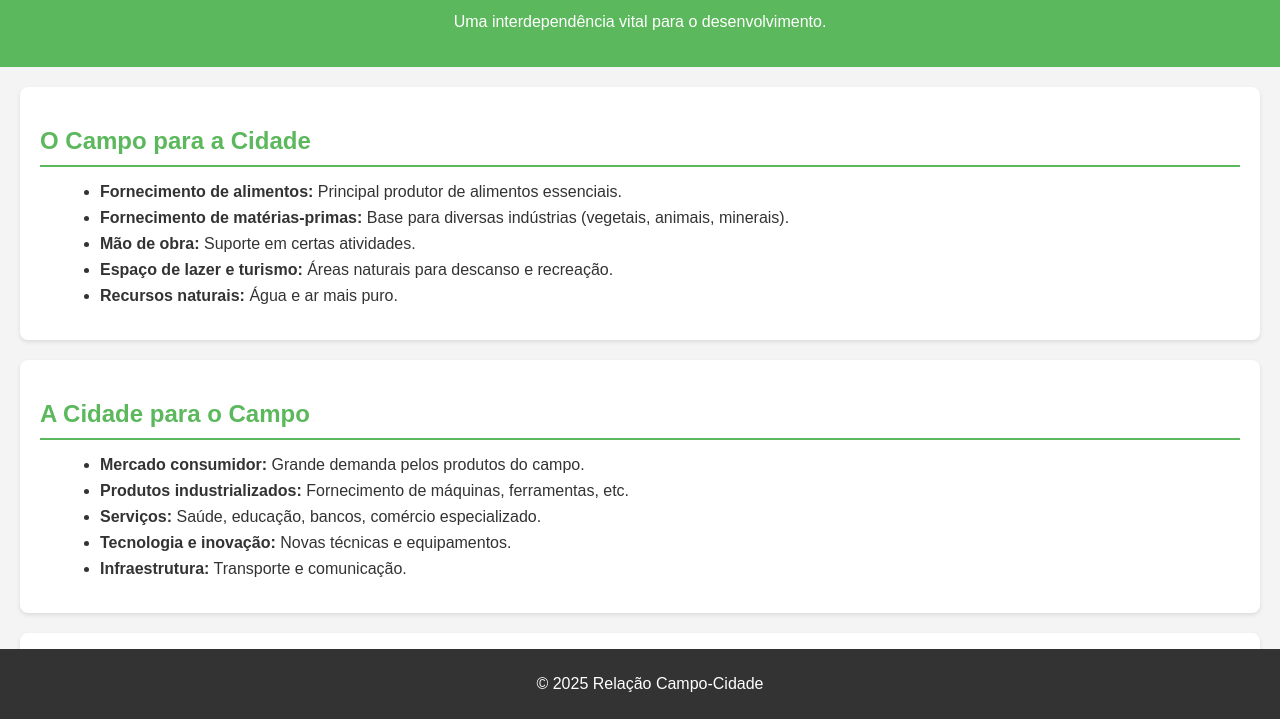
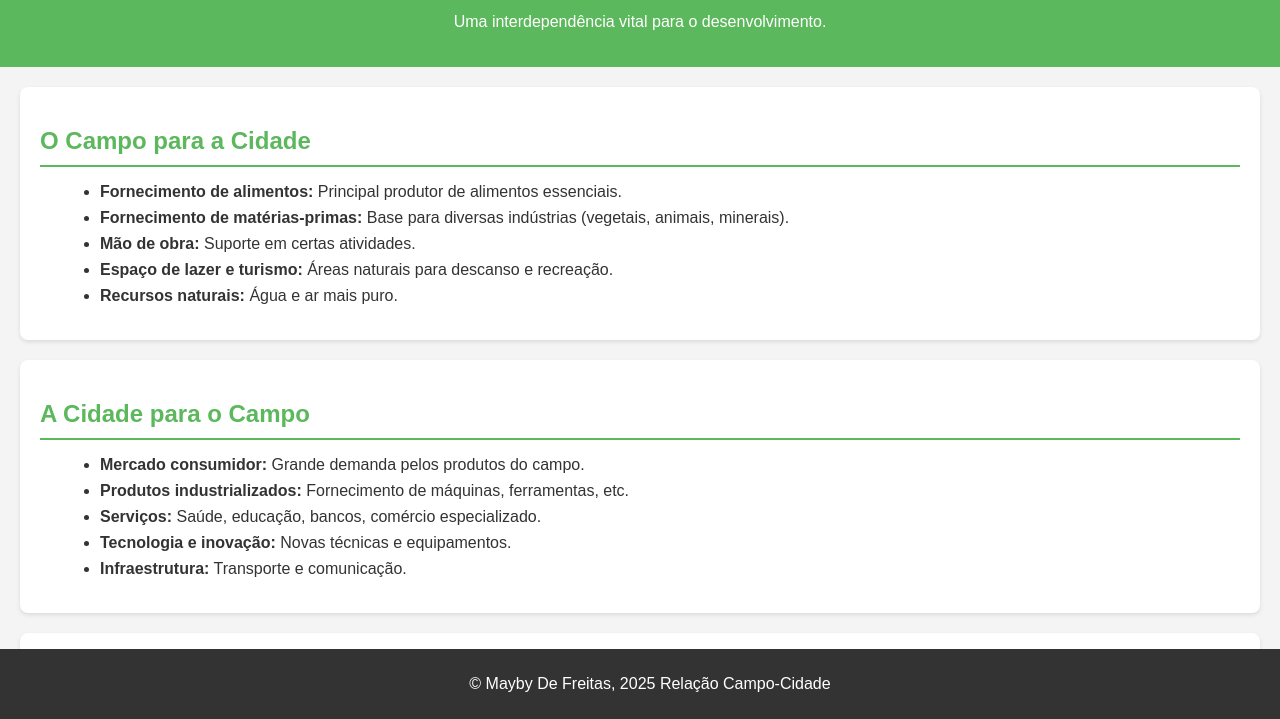
Before and after one commit to mab1ly/agrinhoo, a plain HTML site: page index.html in a window 1280 px wide. Shown: the part 81-800 px from the top of the page. Drawn offline with Linux system fonts and the light colour scheme.

Commit message:
Add files via upload

```diff
--- a/index.html
+++ b/index.html
@@ -48,7 +48,7 @@
     </section>
 
     <footer>
-        <p>&copy; 2025 Relação Campo-Cidade</p>
+        <p>&copy; Mayby De Freitas, 2025 Relação Campo-Cidade</p>
     </footer>
 </body>
 </html>
```
